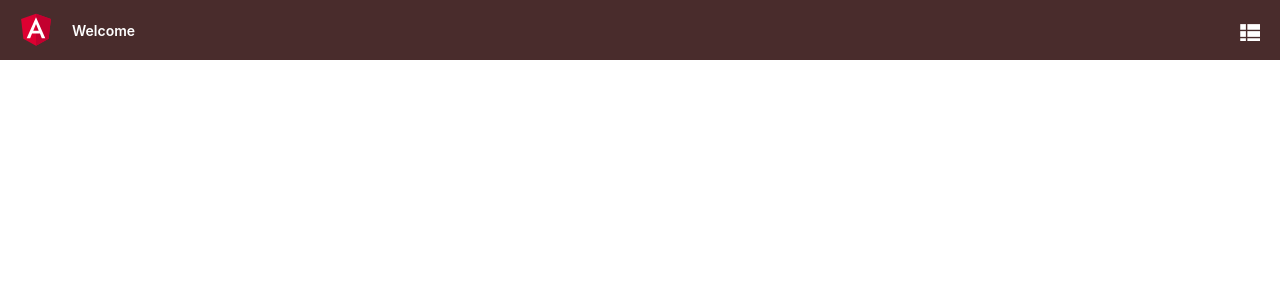
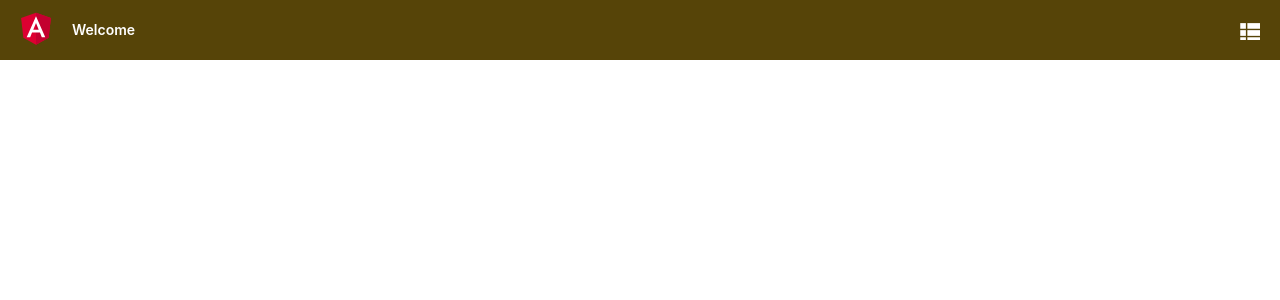
Before and after one commit to vlearner/AngularDemos, an Angular app: page / in a window 1280 px wide. Shown: the top 300 px of the page. Built offline with nearby package versions, Linux system fonts and the light colour scheme.

Commit message:
add pre-built material theme.

```diff
--- a/src/app/app.component.scss
+++ b/src/app/app.component.scss
@@ -42,7 +42,7 @@
   height: 60px;
   display: flex;
   align-items: center;
-  background-color: #492c2c;
+  background-color: #564408;
   color: white;
   font-weight: 600;
 }
--- a/src/styles.scss
+++ b/src/styles.scss
@@ -1,4 +1,5 @@
 //
+@import "~@angular/material/prebuilt-themes/pink-bluegrey.css";
 //// Custom Theming for Angular Material
 //// For more information: https://material.angular.io/guide/theming
 //@use '@angular/material' as mat;
```
Also changed, not shown: src/app/app.component.html (+0 -13 lines), 2 other files (tests, documents, lock files or other folders).
